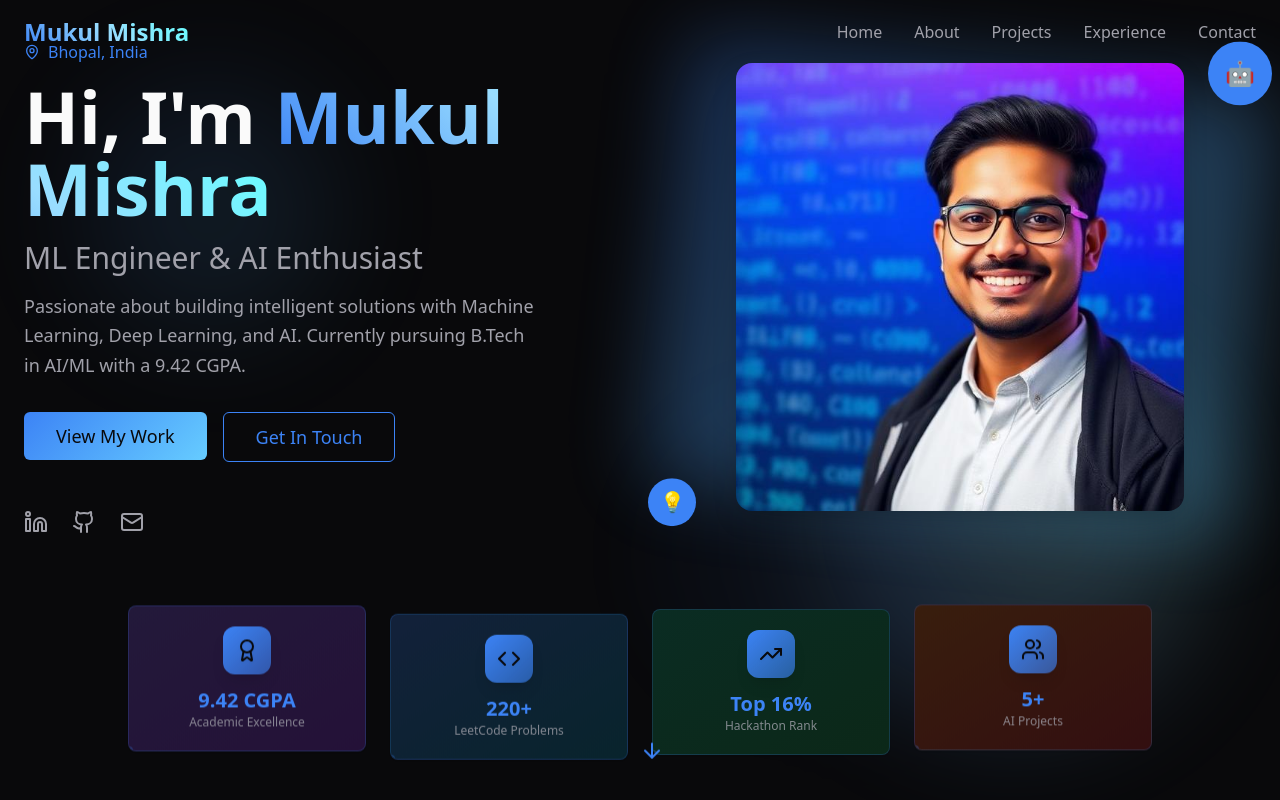
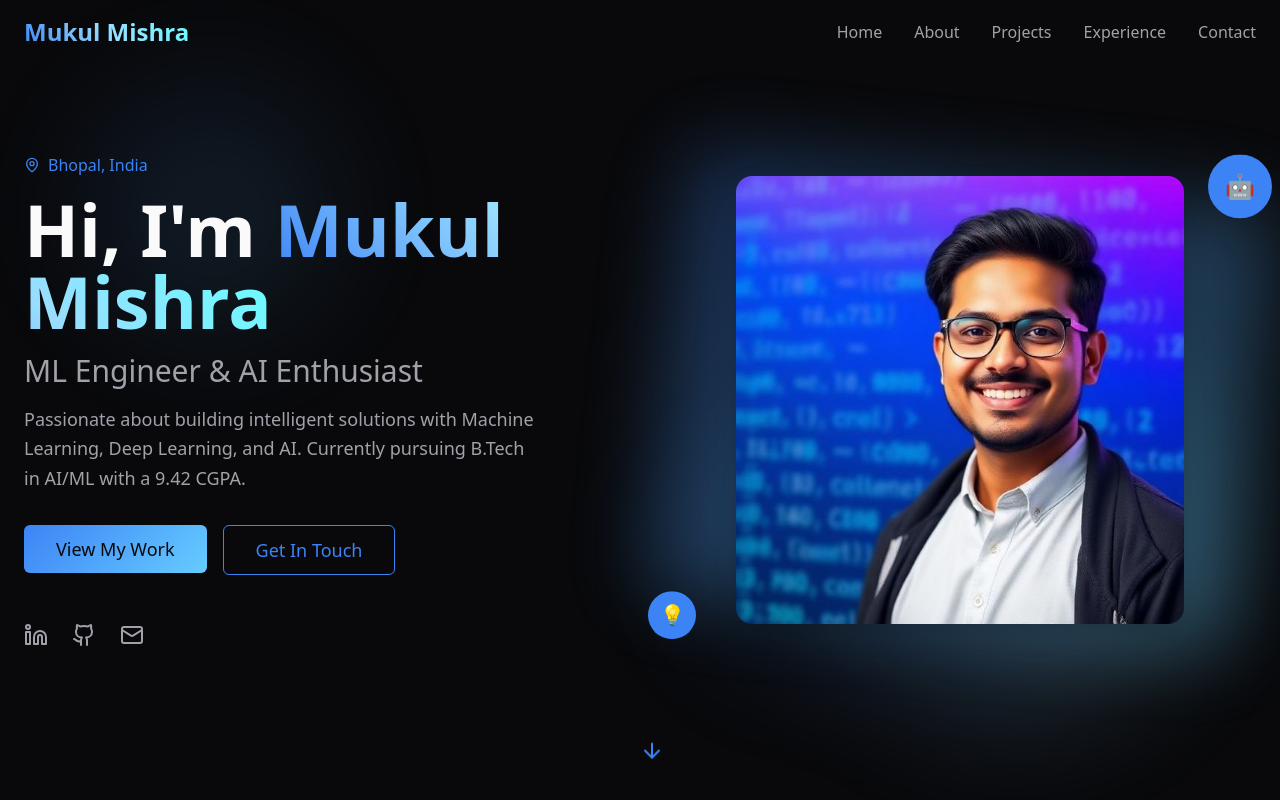
Before and after one commit to Mishra123456/bhopal-blue-showcase, a React (Vite) app: page / in a window 1280 px wide. Shown: the top 800 px of the page. Built offline with nearby package versions, Linux system fonts and the light colour scheme.

Commit message:
Reverted to commit 8ea5d9d16d4b631a5641cfb230fb749062dedf01

```diff
--- a/src/components/Hero.tsx
+++ b/src/components/Hero.tsx
@@ -1,6 +1,5 @@
 import { Button } from "@/components/ui/button";
-import { Card, CardContent } from "@/components/ui/card";
-import { ArrowDown, Github, Linkedin, Mail, MapPin, Award, Code, TrendingUp, Users } from "lucide-react";
+import { ArrowDown, Github, Linkedin, Mail, MapPin } from "lucide-react";
 import heroPortrait from "@/assets/hero-portrait.jpg";
 
 const Hero = () => {
@@ -103,50 +102,6 @@ const Hero = () => {
           </div>
         </div>
 
-        {/* Animated Feature Cards */}
-        <div className="mt-20 grid grid-cols-2 md:grid-cols-4 gap-6 max-w-5xl mx-auto">
-          {[
-            { icon: Award, label: "9.42 CGPA", sublabel: "Academic Excellence", delay: "0ms", gradient: "from-violet-500/20 to-purple-600/20" },
-            { icon: Code, label: "220+", sublabel: "LeetCode Problems", delay: "200ms", gradient: "from-blue-500/20 to-cyan-600/20" },
-            { icon: TrendingUp, label: "Top 16%", sublabel: "Hackathon Rank", delay: "400ms", gradient: "from-emerald-500/20 to-green-600/20" },
-            { icon: Users, label: "5+", sublabel: "AI Projects", delay: "600ms", gradient: "from-orange-500/20 to-red-600/20" }
-          ].map((item, index) => (
-            <Card
-              key={index}
-              className={`group relative overflow-hidden hover:scale-110 hover:-translate-y-2 transition-all duration-700 ease-out border-primary/20 hover:border-primary/60 hover:shadow-glow bg-gradient-to-br ${item.gradient} backdrop-blur-sm animate-fade-in float`}
-              style={{
-                animationDelay: item.delay,
-                animationDuration: `${3000 + index * 500}ms`,
-                transform: `rotate(${Math.sin(index) * 2}deg)`
-              }}
-            >
-              {/* Animated background gradient */}
-              <div className="absolute inset-0 bg-gradient-to-br from-primary/5 via-transparent to-accent/5 opacity-0 group-hover:opacity-100 transition-opacity duration-500"></div>
-
-              {/* Floating particles effect */}
-              <div className="absolute inset-0 overflow-hidden">
-                <div className="absolute -top-2 -right-2 w-4 h-4 bg-primary/30 rounded-full animate-ping"></div>
-                <div className="absolute -bottom-1 -left-1 w-2 h-2 bg-accent/40 rounded-full animate-pulse delay-300"></div>
-              </div>
-
-              <CardContent className="relative p-5 text-center">
-                <div className="w-12 h-12 bg-gradient-to-br from-primary to-primary/60 rounded-xl mx-auto mb-3 flex items-center justify-center group-hover:scale-125 group-hover:rotate-12 transition-all duration-500 shadow-lg">
-                  <item.icon className="w-6 h-6 text-primary-foreground drop-shadow-sm" />
-                </div>
-                <div className="text-xl font-bold bg-gradient-to-r from-primary to-accent bg-clip-text text-transparent group-hover:scale-105 transition-transform duration-300">
-                  {item.label}
-                </div>
-                <div className="text-xs text-muted-foreground/80 group-hover:text-muted-foreground transition-colors duration-300">
-                  {item.sublabel}
-                </div>
-              </CardContent>
-
-              {/* Hover glow effect */}
-              <div className="absolute inset-0 rounded-lg bg-gradient-to-r from-primary/20 to-accent/20 opacity-0 group-hover:opacity-100 transition-opacity duration-500 blur-xl"></div>
-            </Card>
-          ))}
-        </div>
-
         {/* Scroll indicator */}
         <div className="absolute bottom-8 left-1/2 transform -translate-x-1/2 animate-bounce">
           <ArrowDown className="w-6 h-6 text-primary" />
```
